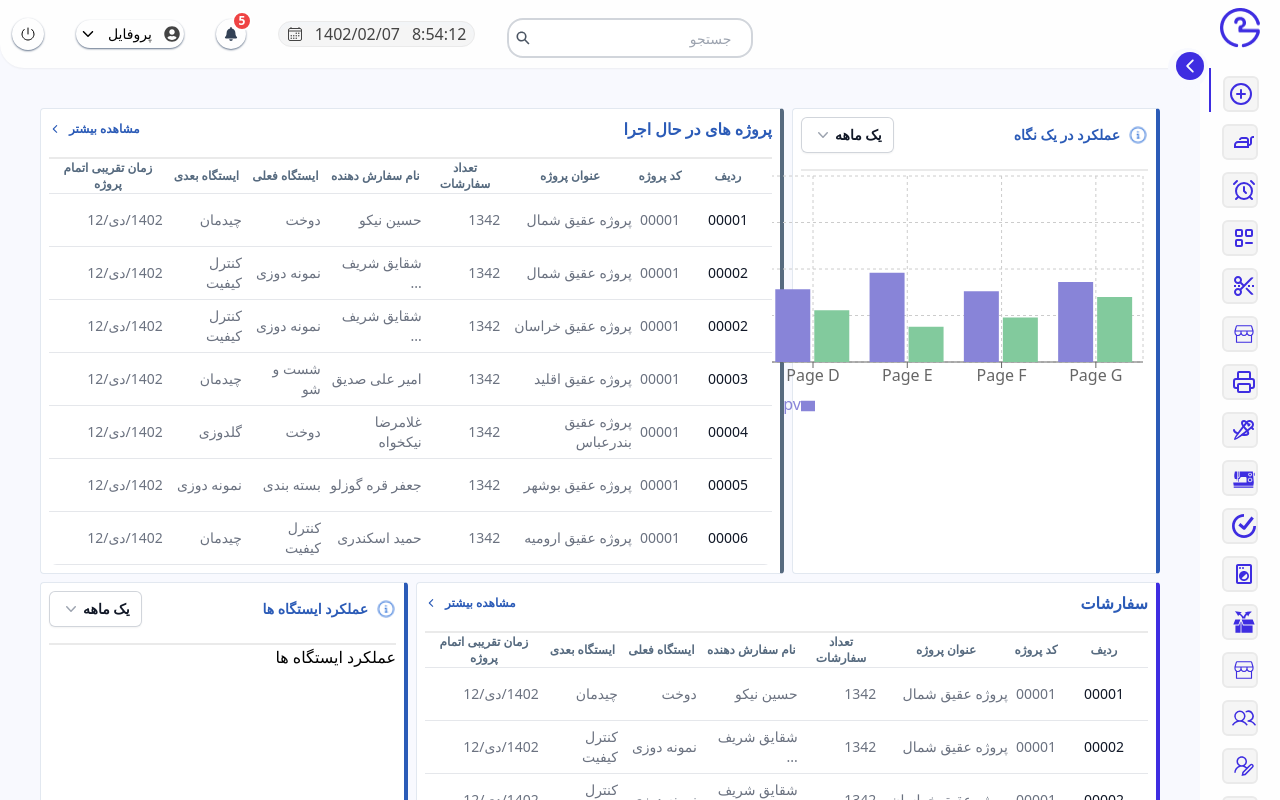
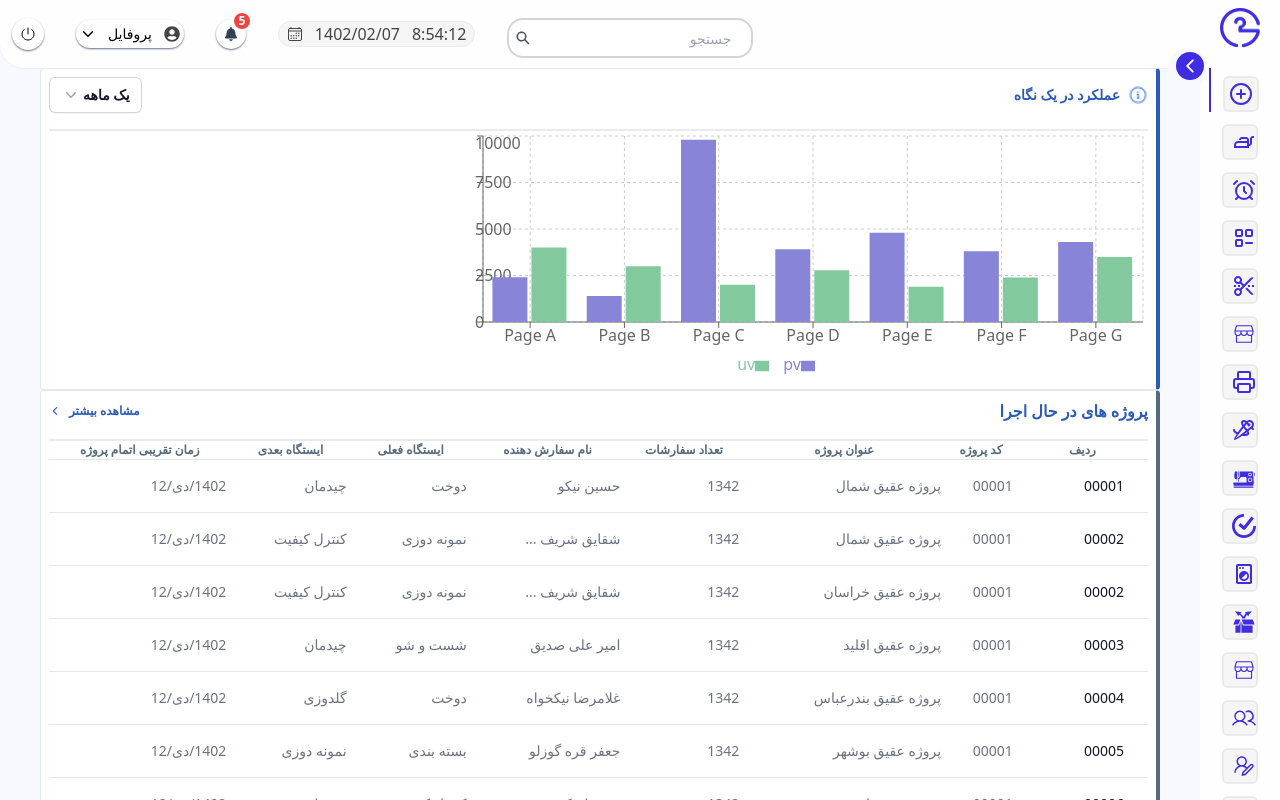
Before and after one commit to marziyemonshizadeh/iranJackProject, a Next.js app: page /home in a window 1280 px wide. Shown: the top 800 px of the page. Built offline with nearby package versions, Linux system fonts and the light colour scheme.

Commit message:
style: change home page layout styles

```diff
--- a/src/components/layout/homePageLayout.tsx
+++ b/src/components/layout/homePageLayout.tsx
@@ -10,11 +10,9 @@
     <div className="bg-[#F8F9FE] text-black">
       <div className="flex">
         <Sidebar />
-        <section className="h-screen flex-1">
+        <section className="h-full flex-1">
           <NavBar />
-          <main className="p-10">
-            <div className="grid grid-cols-12 gap-2">{children}</div>
-          </main>
+          <main className="px-10 h-screen">{children}</main>
         </section>
       </div>
     </div>
```
